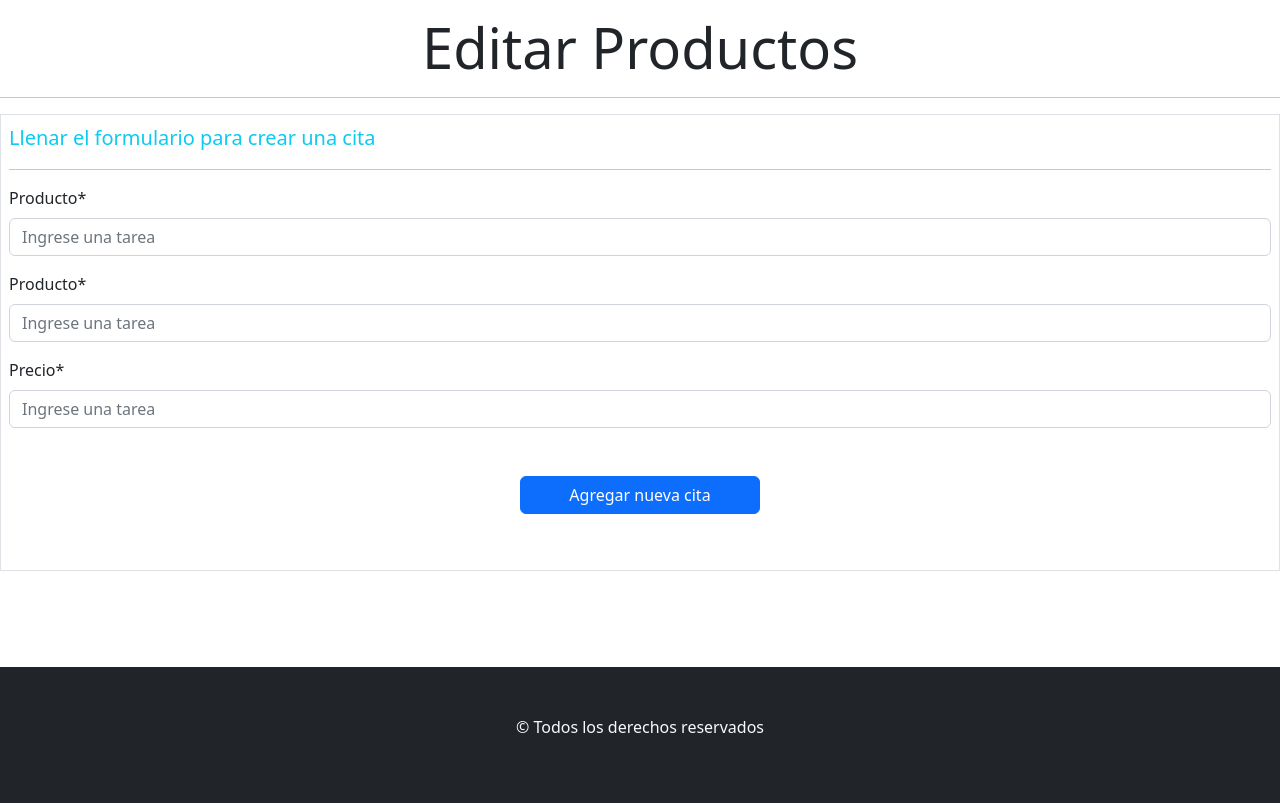
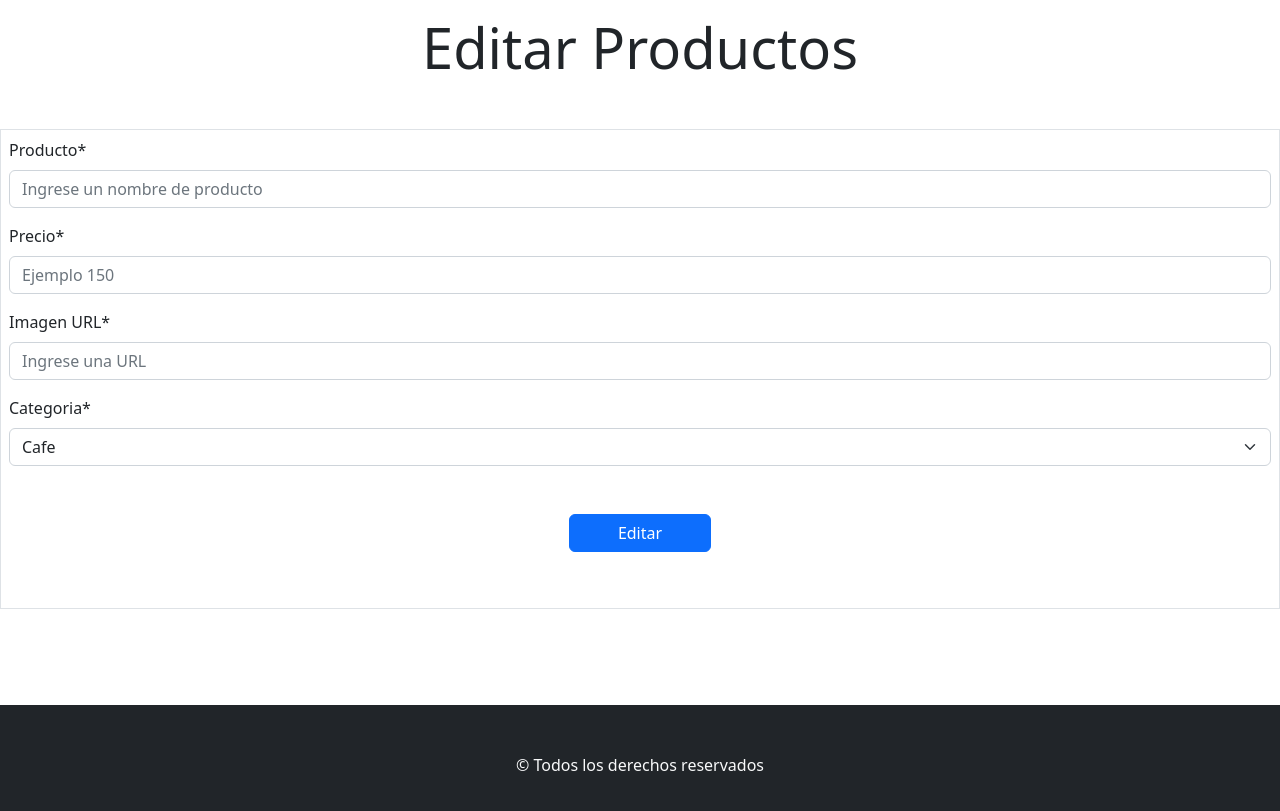
Before and after one commit to Mario-Chavez/cafecito-react, a React (Vite) app: page / in a window 1280 px wide. Shown: the part 1218-2029 px from the top of the page. Built offline with nearby package versions, Linux system fonts and the light colour scheme.

Commit message:
se termino editar producto con sus validaciones , faltaria la de check

```diff
--- a/src/views/producto/EditarProducto.jsx
+++ b/src/views/producto/EditarProducto.jsx
@@ -18,25 +18,18 @@ const EditarProducto = () => {
 
     return (
         <section>
-            <h1 className="display-4 text-center">Editar Productos</h1>
-            <hr />
+            <h1 className="display-4 text-center mb-5">Editar Productos</h1>
             <Form
                 onSubmit={handleSubmit(onSubmit)}
                 className=" mx-auto formulario p-2 border"
             >
-                <div>
-                    <p className="text-info fs-5">
-                        Llenar el formulario para crear una cita
-                    </p>
-                    <hr />
-                </div>
                 <Form.Group className="mb-3">
                     <Form.Label>Producto*</Form.Label>
                     <Form.Control
                         type="text"
-                        placeholder="Ingrese una tarea"
+                        placeholder="Ingrese un nombre de producto"
                         {...register("producto", {
-                            required: "El nombre del producto es obligatorio",
+                            required: "Ejemplo Cafe",
                             minLength: {
                                 value: 2,
                                 message:
@@ -53,34 +46,12 @@ const EditarProducto = () => {
                         {errors.producto?.message}
                     </Form.Text>
                 </Form.Group>
-                <Form.Group className="mb-3">
-                    <Form.Label>Producto*</Form.Label>
-                    <Form.Control
-                        type="text"
-                        placeholder="Ingrese una tarea"
-                        {...register("producto", {
-                            required: "El nombre del producto es obligatorio",
-                            minLength: {
-                                value: 2,
-                                message:
-                                    "El nombre del producto debe tener como minimo 2 caracteres",
-                            },
-                            maxLength: {
-                                value: 20,
-                                message:
-                                    "El nombre del producto debe tener como maximo 20 caracteres",
-                            },
-                        })}
-                    />
-                    <Form.Text className="text-danger">
-                        {errors.producto?.message}
-                    </Form.Text>
-                </Form.Group>
+
                 <Form.Group className="mb-3">
                     <Form.Label>Precio*</Form.Label>
                     <Form.Control
                         type="text"
-                        placeholder="Ingrese una tarea"
+                        placeholder="Ejemplo 150"
                         {...register("precio", {
                             required: "El nombre del producto es obligatorio",
                             minLength: {
@@ -99,10 +70,40 @@ const EditarProducto = () => {
                     </Form.Text>
                 </Form.Group>
 
+                <Form.Group className="mb-3">
+                    <Form.Label>Imagen URL*</Form.Label>
+                    <Form.Control
+                        type="text"
+                        placeholder="Ingrese una URL"
+                        {...register("url", {
+                            required: "Ej https://urldelaimagen.... ",
+                            minLength: {
+                                value: 8,
+                                message: "La URL debe tener como minimo 8 caracteres",
+                            },
+                            maxLength: {
+                                value: 200,
+                                message: "La URL debe tener  como maximo 200 caracteres",
+                            },
+                        })}
+                    />
+                    <Form.Text className="text-danger">{errors.url?.message}</Form.Text>
+                </Form.Group>
+
+                <Form.Group className="mb-3">
+                    <Form.Label>Categoria*</Form.Label>
+                    <Form.Select>
+                        <option value="cafe">Cafe</option>
+                        <option value="jugos">Jugos</option>
+                        <option value="comida">Comida</option>
+                    </Form.Select>
+                    <Form.Text className="text-danger">{errors.url?.message}</Form.Text>
+                </Form.Group>
+
                 <Form.Group>
                     <div className="my-5 d-flex justify-content-center ">
                         <Button type="submit" className="px-5 ">
-                            Agregar nueva cita
+                            Editar
                         </Button>
                     </div>
                 </Form.Group>
```
